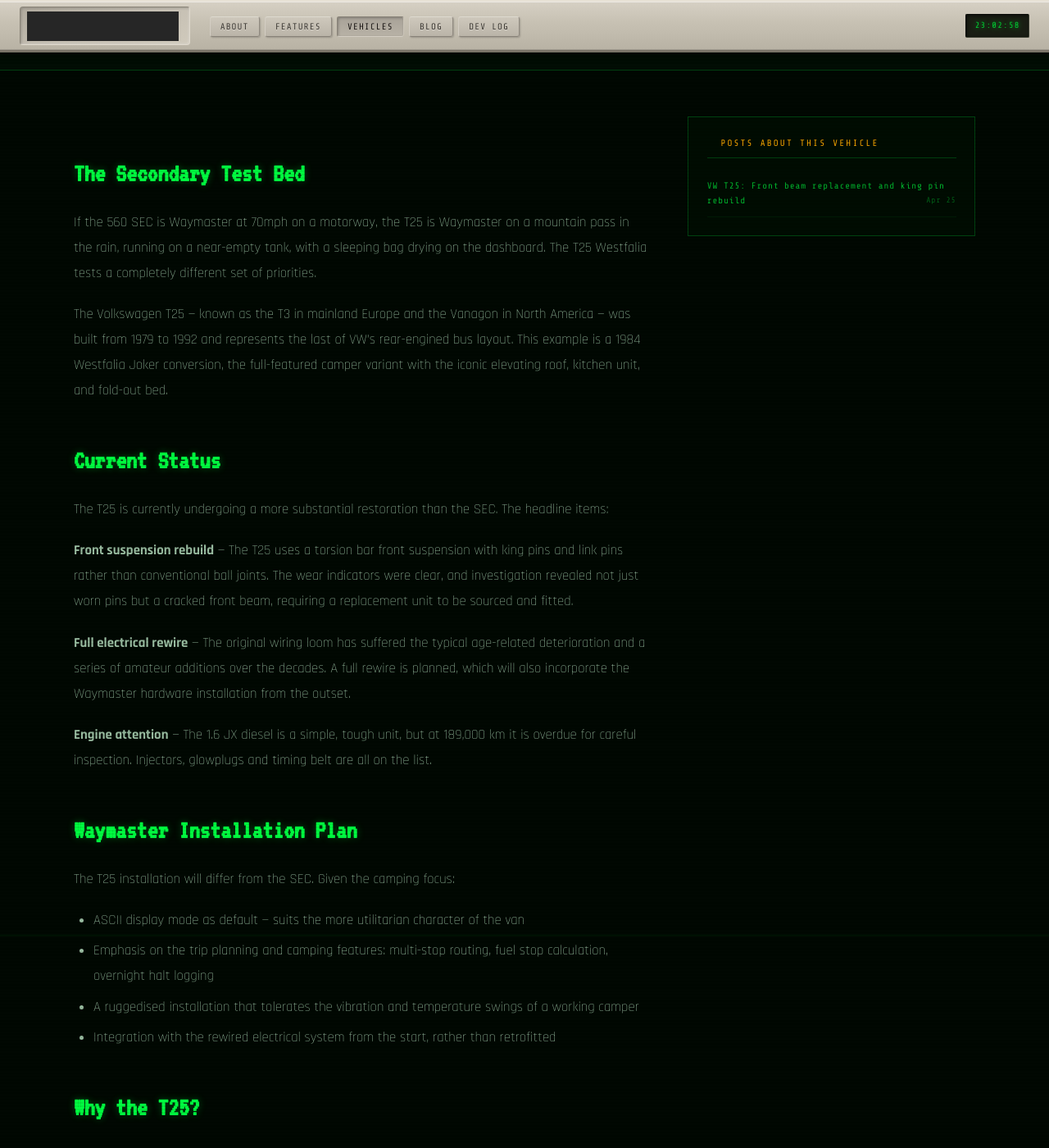
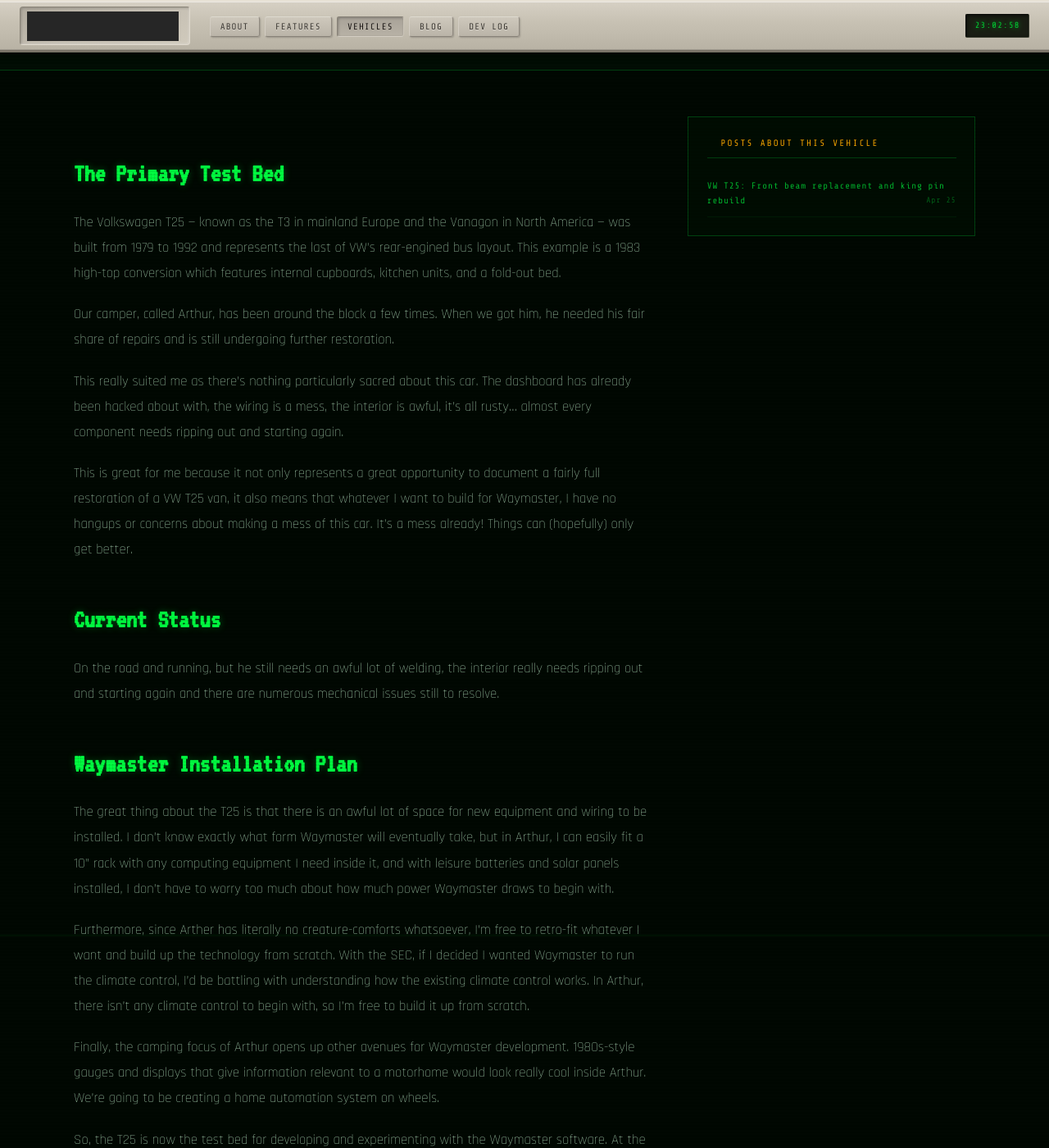
Before and after one commit to WaymasterOrg/waymaster.com, a Jekyll site: the page built from _vehicles/vw-t25.md, in a window 1280 px wide and 1400 px high, scrolled down 394 px. Shown: the whole window at 82% size. Built offline with Jekyll 4.4.1, drawn with Linux system fonts in a browser that asks for light colours; some of the changed text lies outside the part shown.

Commit message:
Revise details for 1983 Volkswagen T25
Removing a lot of the AI nonsense and replacing it with actual facts

```diff
--- a/_vehicles/vw-t25.md
+++ b/_vehicles/vw-t25.md
@@ -4,45 +4,39 @@
 unit_id: "UNIT-02"
 make: "Volkswagen"
 model: "T25 Camper"
-badge: "TEST MULE"
+badge: "TEST BED"
 category: vw
-summary: "Our main test bed for Waymaster development - with plenty of interior space, it's easy to set up test harnesses and the multi-purpose nature of the vehicle means we can evaluate different use-cases."
+summary: "Our main test bed for Waymaster development - this is our vehicle for experimenting with the Waymaster setup."
 specs:
   - ["Year", "1983"]
-  - ["Engine", "JX  1.6L Diesel"]
+  - ["Engine", "CU 2.0L Petrol"]
   - ["Gearbox", "4-spd Manual"]
   - ["Colour", "Pastel White"]
-  - ["Mileage", "189,000 km"]
+  - ["Mileage", "92,000 miles"]
   - ["Status", "Restoration"]
-  - ["Suspension", "Torsion bar"]
-  - ["Body", "Westfalia Joker"]
+  - ["Body", "High-top"]
 ---
 
-## The Secondary Test Bed
+## The Primary Test Bed
 
-If the 560 SEC is Waymaster at 70mph on a motorway, the T25 is Waymaster on a mountain pass in the rain, running on a near-empty tank, with a sleeping bag drying on the dashboard. The T25 Westfalia tests a completely different set of priorities.
+The Volkswagen T25 — known as the T3 in mainland Europe and the Vanagon in North America — was built from 1979 to 1992 and represents the last of VW's rear-engined bus layout. This example is a 1983 high-top conversion which features internal cupboards, kitchen units, and a fold-out bed.
 
-The Volkswagen T25 — known as the T3 in mainland Europe and the Vanagon in North America — was built from 1979 to 1992 and represents the last of VW's rear-engined bus layout. This example is a 1984 Westfalia Joker conversion, the full-featured camper variant with the iconic elevating roof, kitchen unit, and fold-out bed.
+Our camper, called Arthur, has been around the block a few times. When we got him, he needed his fair share of repairs and is still undergoing further restoration.
+
+This really suited me as there's nothing particularly sacred about this car. The dashboard has already been hacked about with, the wiring is a mess, the interior is awful, it's all rusty... almost every component needs ripping out and starting again.
+
+This is great for me because it not only represents a great opportunity to document a fairly full restoration of a VW T25 van, it also means that whatever I want to build for Waymaster, I have no hangups or concerns about making a mess of this car. It's a mess already! Things can (hopefully) only get better.
 
 ## Current Status
 
-The T25 is currently undergoing a more substantial restoration than the SEC. The headline items:
-
-**Front suspension rebuild** — The T25 uses a torsion bar front suspension with king pins and link pins rather than conventional ball joints. The wear indicators were clear, and investigation revealed not just worn pins but a cracked front beam, requiring a replacement unit to be sourced and fitted.
-
-**Full electrical rewire** — The original wiring loom has suffered the typical age-related deterioration and a series of amateur additions over the decades. A full rewire is planned, which will also incorporate the Waymaster hardware installation from the outset.
-
-**Engine attention** — The 1.6 JX diesel is a simple, tough unit, but at 189,000 km it is overdue for careful inspection. Injectors, glowplugs and timing belt are all on the list.
+On the road and running, but he still needs an awful lot of welding, the interior really needs ripping out and starting again and there are numerous mechanical issues still to resolve.
 
 ## Waymaster Installation Plan
 
-The T25 installation will differ from the SEC. Given the camping focus:
+The great thing about the T25 is that there is an awful lot of space for new equipment and wiring to be installed. I don't know exactly what form Waymaster will eventually take, but in Arthur, I can easily fit a 10" rack with any computing equipment I need inside it, and with leisure batteries and solar panels installed, I don't have to worry too much about how much power Waymaster draws to begin with.
 
-- ASCII display mode as default — suits the more utilitarian character of the van
-- Emphasis on the trip planning and camping features: multi-stop routing, fuel stop calculation, overnight halt logging
-- A ruggedised installation that tolerates the vibration and temperature swings of a working camper
-- Integration with the rewired electrical system from the start, rather than retrofitted
+Furthermore, since Arther has literally no creature-comforts whatsoever, I'm free to retro-fit whatever I want and build up the technology from scratch. With the SEC, if I decided I wanted Waymaster to run the climate control, I'd be battling with understanding how the existing climate control works. In Arthur, there isn't any climate control to begin with, so I'm free to build it up from scratch.
 
-## Why the T25?
+Finally, the camping focus of Arthur opens up other avenues for Waymaster development. 1980s-style gauges and displays that give information relevant to a motorhome would look really cool inside Arthur. We're going to be creating a home automation system on wheels.
 
-Because Waymaster should work in the real world, not just the ideal world. A classic car show on a Sunday is one use case; a three-week trip through Scandinavia sleeping in laybys is another. The T25 tests whether Waymaster is genuinely useful — whether it adds something real to a journey — rather than just looking good on a dash.
+So, the T25 is now the test bed for developing and experimenting with the Waymaster software. At the end of this process, the 560 SEC will become the first vehicle to recieve the prototype of the finished software.
```
